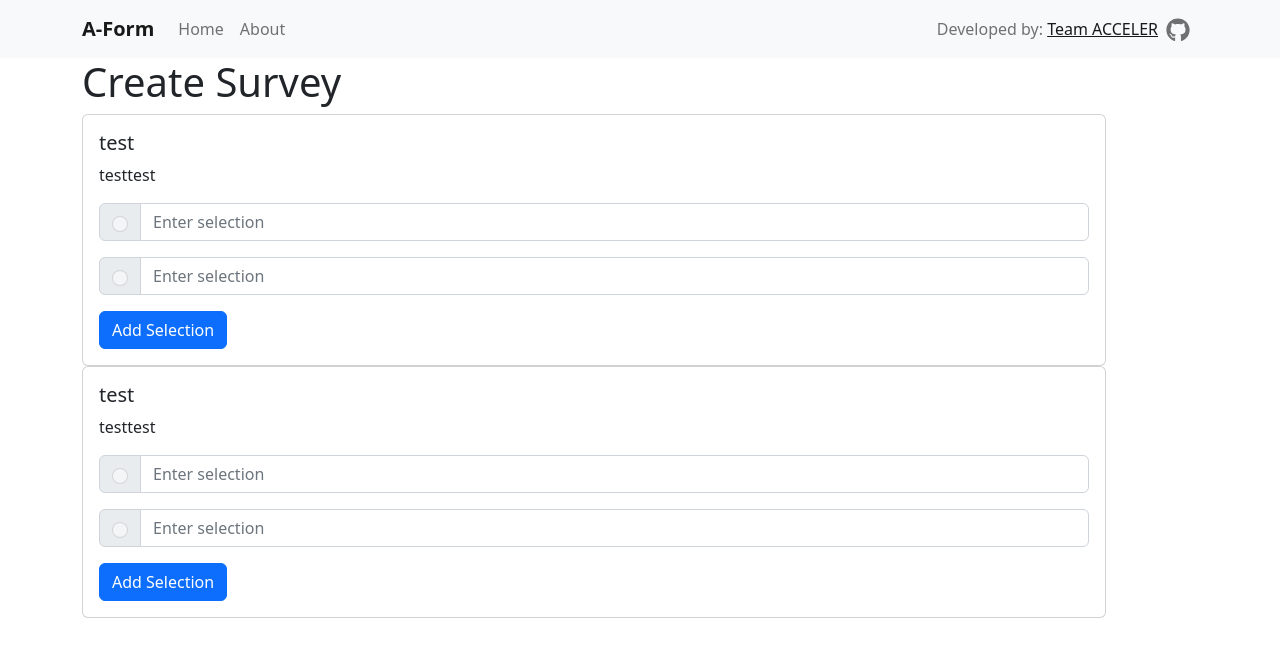
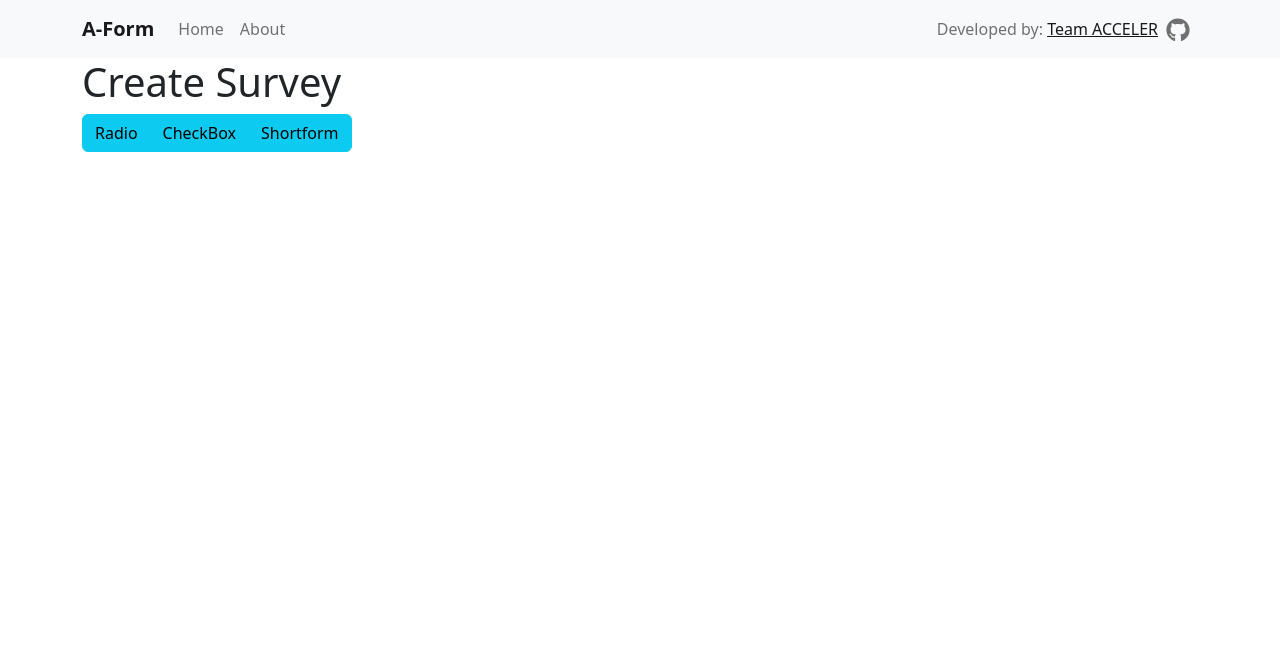
Before and after one commit to masibasi/a-form, a React (Create React App) app: page /create in a window 1280 px wide. Shown: the top 656 px of the page. Built offline with nearby package versions, Linux system fonts and the light colour scheme.

Commit message:
merge : operating createSurvey and AddingOptions

```diff
--- a/src/App.js
+++ b/src/App.js
@@ -1,7 +1,7 @@
 import { BrowserRouter, Routes, Route } from "react-router-dom";
 import Layout from "./components/Layout";
 import Home from "./components/Home";
-import CreateSurveyForm from "./components/CreateSurveyForm";
+import CreateSurvey from "./components/CreateSurvey";
 import About from "./components/About";
 import './App.css'
 import "bootstrap/dist/css/bootstrap.min.css";
@@ -13,7 +13,7 @@ function App() {
         <Route path="/" element={<Layout />}>
           <Route index element={<Home />} />
           <Route path="about" element={<About />} />
-          <Route path="create" element={<CreateSurveyForm />} />
+          <Route path="create" element={<CreateSurvey />} />
         </Route>
       </Routes>
     </BrowserRouter>
--- /dev/null
+++ b/src/components/CreateSurvey.js
@@ -0,0 +1,63 @@
+import React, { useState } from 'react'
+import { Form } from 'react-bootstrap'
+import QuestionForm from './forms/QuestionForm';
+import AddingOption from './forms/AddingOption';
+import Container from 'react-bootstrap/Container';
+import Row from 'react-bootstrap/Row';
+import Col from 'react-bootstrap/Col';
+
+function CreateSurvey() {
+  const [questions, setQuestions] = useState([]); //index, state(어떤 타입의 질문인지)
+
+  // TODO : X 표시를 누르면 해당 문제의 정보가 삭제된다.
+  function delQuestions (index){
+
+    var result = questions.filter(function(value) {
+      console.log("index: ", index, " value.id", value.id)
+    return value.id !== index;
+});
+  console.log(result)
+    setQuestions([...result])
+  }
+  // TODO : input 값에 따라 추가되는 문제의 형식이 다르다
+  function addingQuestions(input){
+    if(questions == null){
+      questions.push({
+        id:1,
+        questiontype:input
+      })
+    }
+    else{
+      questions.push({
+      id: questions.length+1,
+      questiontype: input,
+    })
+  }
+    setQuestions([...questions])
+
+  }
+  const [item, setItem] = useState({
+    id: 1,
+    title: "test",
+    description: "testtest",
+    selection: [null, null]
+  });
+
+  return (
+    <div className='createSurvey'>
+      <Container>
+        <Row>
+          <Col>
+            <h1>Create Survey</h1>
+            <AddingOption addingQuestions={addingQuestions} ></AddingOption>
+            <Form>
+                {questions.map((q, index)=>{return <QuestionForm item={item} questiontype={q.questiontype} delfunction={delQuestions} index={q.id}/>})}
+            </Form>
+          </Col>
+        </Row>
+      </Container>
+    </div>
+  )
+}
+
+export default CreateSurvey
--- a/src/components/CreateSurveyForm.js
+++ /dev/null
@@ -1,33 +0,0 @@
-import React, { useState } from 'react'
-import { Form } from 'react-bootstrap'
-import QuestionForm from './forms/QuestionForm';
-import Container from 'react-bootstrap/Container';
-import Row from 'react-bootstrap/Row';
-import Col from 'react-bootstrap/Col';
-
-function CreateSurveyForm() {
-  const [item, setItem] = useState({
-    id: 1,
-    title: "test",
-    description: "testtest",
-    selection: [null, null]
-  });
-
-  return (
-    <div className='createSurvey'>
-      <Container>
-        <Row>
-          <Col>
-            <h1>Create Survey</h1>
-            <Form>
-              <QuestionForm item={item} setItem={setItem} />
-              <QuestionForm item={item} setItem={setItem} />
-            </Form>
-          </Col>
-        </Row>
-      </Container>
-    </div>
-  )
-}
-
-export default CreateSurveyForm
--- a/src/components/SurveyForm.js
+++ b/src/components/Survey.js
@@ -1,6 +1,6 @@
 import React from 'react'
 
-export default function SurveyForm() {
+export default function Survey() {
   return (
     <div>SurveyForm</div>
   )
--- a/src/components/forms/AddingOption.js
+++ b/src/components/forms/AddingOption.js
@@ -1,8 +1,15 @@
 import React from 'react'
+import Button from 'react-bootstrap/Button'
+import { ButtonGroup } from 'react-bootstrap';
 
-function AddingOption() {
+function AddingOption(props) {
+
   return (
-    <div>AddingOption</div>
+<ButtonGroup aria-label='Basic example'>
+  <Button variant='info' onClick={(event)=> {props.addingQuestions(1)}}>Radio</Button>
+  <Button variant='info' onClick={(event)=> {props.addingQuestions(2)}}>CheckBox</Button>
+  <Button variant='info' onClick={(event)=>{props.addingQuestions(3)}}>Shortform</Button>
+</ButtonGroup>
   )
 }
 
--- a/src/components/forms/QuestionForm.js
+++ b/src/components/forms/QuestionForm.js
@@ -1,14 +1,30 @@
-import React from "react";
+import React , {useState} from "react";
 import Card from "react-bootstrap/Card"
-import RadioButton from "./RadioButton";
+import Button from "react-bootstrap/Button"
+import {useNavigate} from "react-router-dom";
+
+import RadioButton from './RadioButton'
+import ShortForm from './ShortForm'
+import Checkbox from './Checkbox'
 
 function QuestionForm(props) {
+  const navigate = useNavigate();
+  const questionType = props.questiontype;
+
   return (
     <Card style={{ maxWidth: "1024px" }}>
       <Card.Body>
         <Card.Title>{props.item.title}</Card.Title>
         <Card.Text>{props.item.description}</Card.Text>
-        <RadioButton item={props.item} setItem={props.setItem} />
+        <div style={{ border: "", float: "right", width: "10%" }}>
+            <input type="checkbox" name="essential" value="essential" /> essential
+        </div>
+        <Button variant="outline-danger" onClick={(e)=>{props.delfunction(props.index)}}>X</Button>
+          <div className="questionType">
+            {questionType==1 && <RadioButton item={props.item} selItem={props.setItem}/>}
+            {questionType==2 && <Checkbox/>}
+            {questionType==3 && <ShortForm/>}
+          </div>
       </Card.Body>
     </Card>
   )
```
